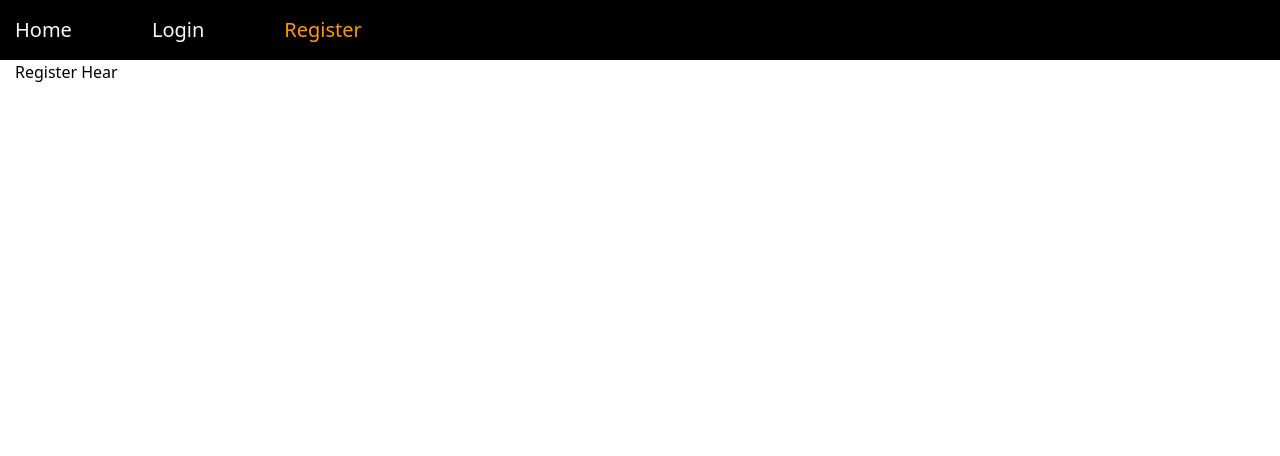
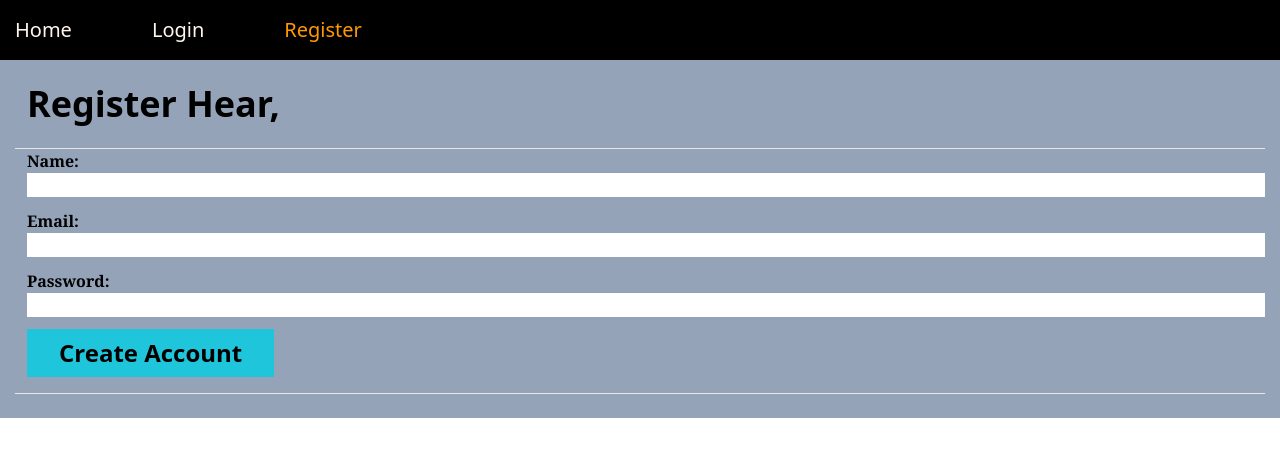
Before and after one commit to MdFahad23/E_COMMERCE_SITE, a React (Create React App) app in the folder e-com-frontend/: page /register in a window 1280 px wide. Shown: the top 456 px of the page. Built offline with nearby package versions, Linux system fonts and the light colour scheme; no server answers.

Commit message:
Frontend Created User SignUp and SignIn

```diff
--- a/e-com-frontend/package.json
+++ b/e-com-frontend/package.json
@@ -15,6 +15,7 @@
     "react-router-dom": "^6.4.4",
     "react-scripts": "5.0.1",
     "redux": "^4.2.0",
+    "redux-thunk": "^2.4.2",
     "web-vitals": "^2.1.4"
   },
   "scripts": {
--- /dev/null
+++ b/e-com-frontend/src/api/apiAuth.js
@@ -0,0 +1,18 @@
+import axios from "axios";
+import { API } from "../util/config";
+
+export const register = (user) => {
+  return axios.post(`${API}/user/signUp`, user, {
+    headers: {
+      "Content-Type": "Application/json",
+    },
+  });
+};
+
+export const login = (user) => {
+  return axios.post(`${API}/user/signIn`, user, {
+    headers: {
+      "Content-Type": "Application/json",
+    },
+  });
+};
--- a/e-com-frontend/src/index.css
+++ b/e-com-frontend/src/index.css
@@ -10,6 +10,10 @@ COMPONENTS LAYER
   /* Container */
   .containers {
     @apply md:container md:mx-auto px-[15px];
+  }
+  /* MESSAGE */
+  .message {
+    @apply w-[800px] ml-4 p-3 rounded-[7px] bg-slate-500 text-slate-300 text-justify text-xl font-sans font-semibold;
   }
 }
 
--- a/e-com-frontend/src/index.js
+++ b/e-com-frontend/src/index.js
@@ -4,8 +4,4 @@ import "./index.css";
 import App from "./App";
 
 const root = ReactDOM.createRoot(document.getElementById("root"));
-root.render(
-  <React.StrictMode>
-    <App />
-  </React.StrictMode>
-);
+root.render(<App />);
--- a/e-com-frontend/src/pages/Login.js
+++ b/e-com-frontend/src/pages/Login.js
@@ -1,12 +1,116 @@
-import React from "react";
+import React, { useState } from "react";
+import { useNavigate } from "react-router-dom";
 
 import Layout from "../Components/Layout";
+import { showError, showLoading } from "../util/messages";
+import { login } from "../api/apiAuth";
 
 const Login = () => {
+  const [values, setValues] = useState({
+    email: "",
+    password: "",
+    error: false,
+    loading: false,
+    disable: false,
+    redirect: false,
+  });
+
+  const navigate = useNavigate();
+
+  const { email, password, error, loading, disable, redirect } = values;
+
+  const handelChange = (e) => {
+    setValues({
+      ...values,
+      [e.target.name]: e.target.value,
+    });
+  };
+
+  //Submit From
+
+  const handelSubmit = (e) => {
+    e.preventDefault();
+    setValues({ ...values, loading: true });
+
+    login({ email, password })
+      .then((response) => {
+        if (response) {
+          setValues({
+            name: "",
+            email: "",
+            password: "",
+            loading: false,
+            disable: false,
+            redirect: true,
+          });
+        }
+      })
+      .catch((err) => {
+        let errMsg = "Something Wend Wrong! ";
+        if (err.response) {
+          errMsg = err.response.data;
+        } else {
+          errMsg = "Something Wend Wrong! ";
+        }
+        setValues({ ...values, error: errMsg, disable: false });
+      });
+  };
+
+  const signInFrom = () => (
+    <form onSubmit={handelSubmit}>
+      <div className="mb-3">
+        <label className="flex font-serif font-semibold" htmlFor="email">
+          Email:
+        </label>
+        <input
+          className="w-[100%]"
+          type="text"
+          name="email"
+          value={email}
+          onChange={handelChange}
+          required
+        />
+      </div>
+      <div className="mb-3">
+        <label className="flex font-serif font-semibold" htmlFor="password">
+          Password:
+        </label>
+        <input
+          className="w-[100%]"
+          type="text"
+          name="password"
+          value={password}
+          onChange={handelChange}
+          required
+        />
+      </div>
+      <div className="pb-4">
+        <button
+          className="bg-[#1fc5db] px-8 py-2 text-2xl font-sans font-semibold inline-block"
+          type="submit"
+          disabled={disable}
+        >
+          Login
+        </button>
+      </div>
+    </form>
+  );
+
+  const redirectUser = () => {
+    if (redirect) return navigate("/");
+  };
+
   return (
-    <Layout title="Login">
+    <Layout title="Login" className="bg-slate-400 py-6">
       <div className="containers">
-        <h1>Login Hear</h1>
+        {redirectUser()}
+        {showLoading(loading)}
+        {showError(error, error)}
+        <h1 className="text-4xl ml-3 font-sans font-bold">Login Hear,</h1>
+        <br />
+        <hr />
+        <div className="ml-3">{signInFrom()}</div>
+        <hr />
       </div>
     </Layout>
   );
--- a/e-com-frontend/src/pages/Register.js
+++ b/e-com-frontend/src/pages/Register.js
@@ -1,12 +1,133 @@
-import React from "react";
+import React, { useState } from "react";
+import { NavLink } from "react-router-dom";
 
 import Layout from "../Components/Layout";
+import { showError, showLoading } from "../util/messages";
+import { register } from "../api/apiAuth";
 
 const Register = () => {
+  const [values, setValues] = useState({
+    name: "",
+    email: "",
+    password: "",
+    error: false,
+    loading: false,
+    disable: false,
+    success: false,
+  });
+
+  const { name, email, password, error, loading, disable, success } = values;
+
+  const handleChange = (e) => {
+    setValues({
+      ...values,
+      error: false,
+      [e.target.name]: e.target.value,
+    });
+  };
+
+  //Submit From
+  const handleSubmit = (e) => {
+    e.preventDefault();
+    setValues({ ...values, loading: true, disable: true });
+
+    register({ name, email, password })
+      .then((response) => {
+        if (response) {
+          setValues({
+            name: "",
+            email: "",
+            password: "",
+            loading: false,
+            disable: false,
+            success: true,
+          });
+        }
+      })
+      .catch((err) => {
+        let errMsg = "Something Wend Wrong! ";
+        if (err.response) {
+          errMsg = err.response.data;
+        } else {
+          errMsg = "Something Wend Wrong! ";
+        }
+        setValues({ ...values, error: errMsg, disable: false });
+      });
+  };
+
+  const signUpFrom = () => (
+    <form onSubmit={handleSubmit}>
+      <div className="mb-3">
+        <label className="flex font-serif font-semibold" htmlFor="name">
+          Name:
+        </label>
+        <input
+          className="w-[100%]"
+          type="text"
+          name="name"
+          value={name}
+          onChange={handleChange}
+          required
+        />
+      </div>
+      <div className="mb-3">
+        <label className="flex font-serif font-semibold" htmlFor="email">
+          Email:
+        </label>
+        <input
+          className="w-[100%]"
+          type="text"
+          name="email"
+          value={email}
+          onChange={handleChange}
+          required
+        />
+      </div>
+      <div className="mb-3">
+        <label className="flex font-serif font-semibold" htmlFor="password">
+          Password:
+        </label>
+        <input
+          className="w-[100%]"
+          type="text"
+          name="password"
+          value={password}
+          onChange={handleChange}
+          required
+        />
+      </div>
+      <div className="pb-4">
+        <button
+          className="bg-[#1fc5db] px-8 py-2 text-2xl font-sans font-semibold inline-block"
+          type="submit"
+          disabled={disable}
+        >
+          Create Account
+        </button>
+      </div>
+    </form>
+  );
+
+  const showSuccess = () => {
+    if (success)
+      return (
+        <div>
+          New Account Created. Please <NavLink to="/login">Login</NavLink>.
+        </div>
+      );
+  };
+
   return (
-    <Layout title="Register">
+    <Layout title="Register" className="bg-slate-400 py-6">
       <div className="containers">
-        <h1>Register Hear</h1>
+        {showSuccess()}
+        {showLoading(loading)}
+        {showError(error, error)}
+        <h1 className="text-4xl ml-3 font-sans font-bold">Register Hear,</h1>
+        <br />
+        <hr />
+        <div className="ml-3">{signUpFrom()}</div>
+        <hr />
       </div>
     </Layout>
   );
--- /dev/null
+++ b/e-com-frontend/src/util/messages.js
@@ -0,0 +1,11 @@
+export const showSuccess = (success, msg) => {
+  if (success) return <div className="message">{msg}</div>;
+};
+
+export const showError = (error, msg) => {
+  if (error) return <div className="message">{msg}</div>;
+};
+
+export const showLoading = (loading) => {
+  if (loading) return <div className="message">Loading....</div>;
+};
```
Also changed, not shown: 2 other files (tests, documents, lock files or other folders).
